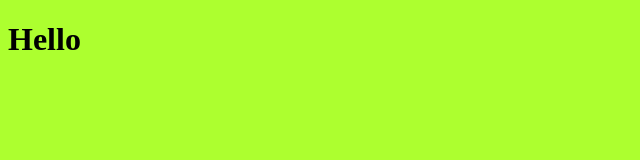
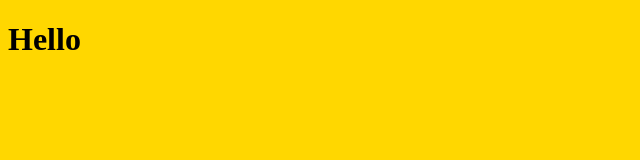
Before and after one commit to MAXIMUS499/forCakeLovers, a website: page index.html in a window 1280 px wide. Shown: the whole page, without its empty margins (0-640 px from the left). Drawn offline with Linux system fonts and the light colour scheme.

```diff
--- a/assets/css/style.css
+++ b/assets/css/style.css
@@ -1,3 +1,3 @@
 body {
-    background: greenyellow;
+    background: gold;
 }
```
Also changed, not shown: index.html (+1 -0 lines), 1 other file.
